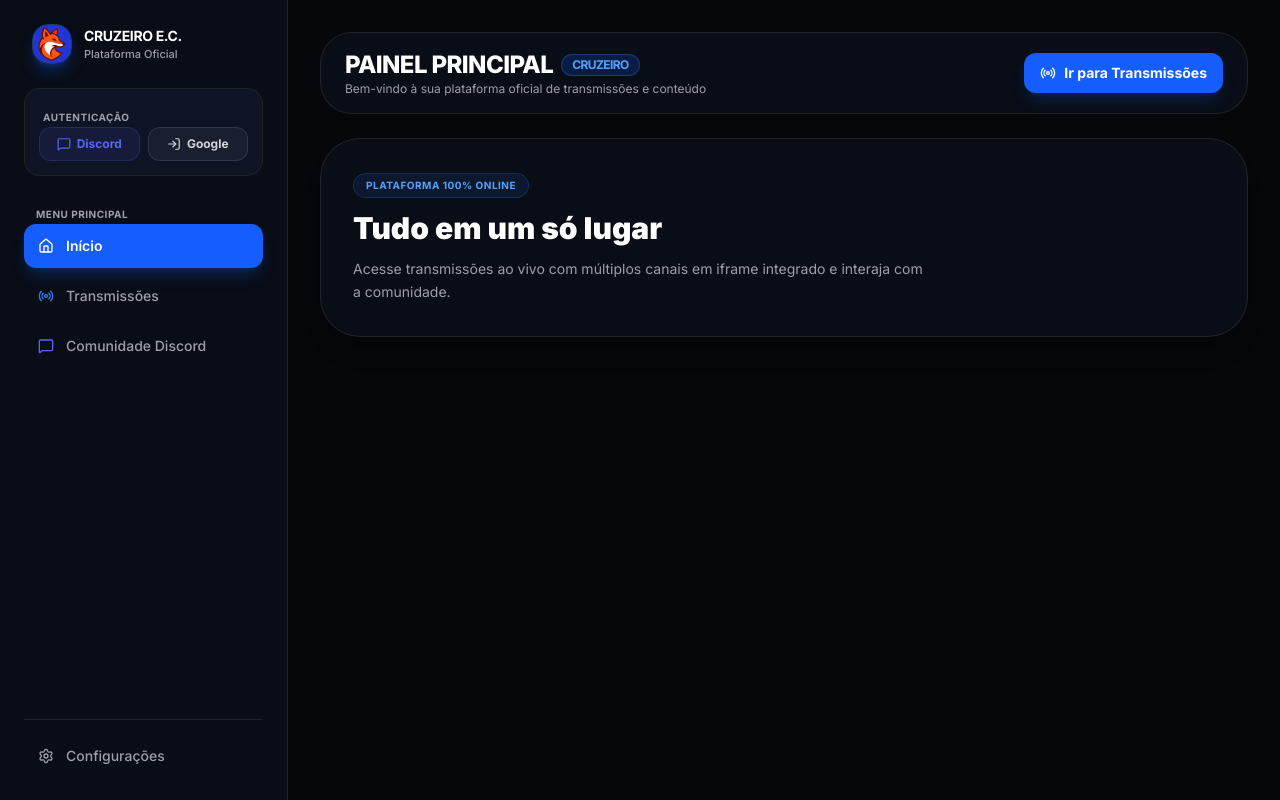
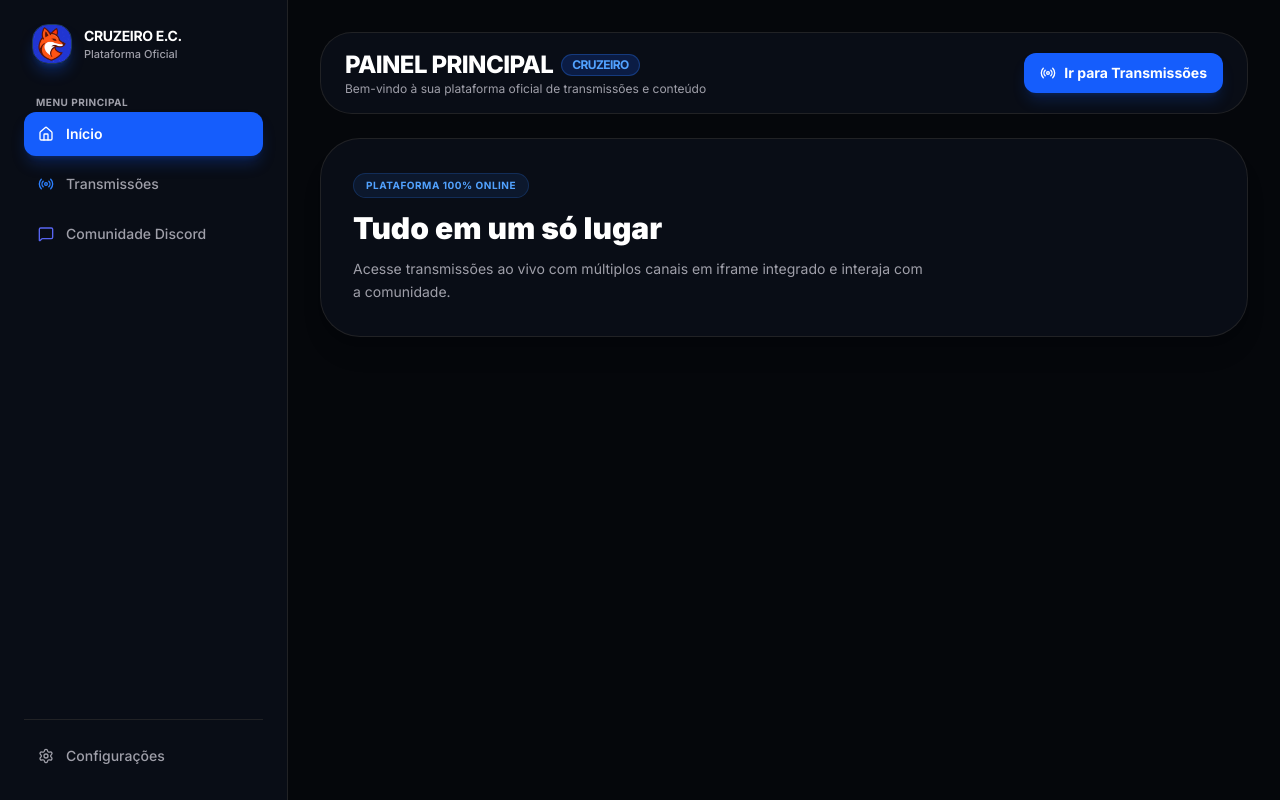
Before and after one commit to Thyagocar/site-cruzeiro, a Next.js app: page / in a window 1280 px wide. Built offline with nearby package versions, Linux system fonts and the light colour scheme; no server answers.

Commit message:
Update page.tsx

```diff
--- a/app/page.tsx
+++ b/app/page.tsx
@@ -4,7 +4,6 @@ import { useState } from "react";
 import { Radio, MessageSquare, Settings, Home as HomeIcon, Menu, X } from "lucide-react";
 import Image from "next/image";
 import Link from "next/link";
-import { AuthButtons } from "./components/AuthButtons";
 
 export default function Home() {
   const [mobileMenuOpen, setMobileMenuOpen] = useState(false);
@@ -40,8 +39,6 @@ export default function Home() {
               <p className="text-[11px] text-zinc-400 font-medium">Plataforma Oficial</p>
             </div>
           </div>
-
-          <AuthButtons />
 
           <nav className="space-y-1.5">
             <span className="text-[10px] font-bold uppercase tracking-wider text-zinc-400 px-3">Menu Principal</span>
```
